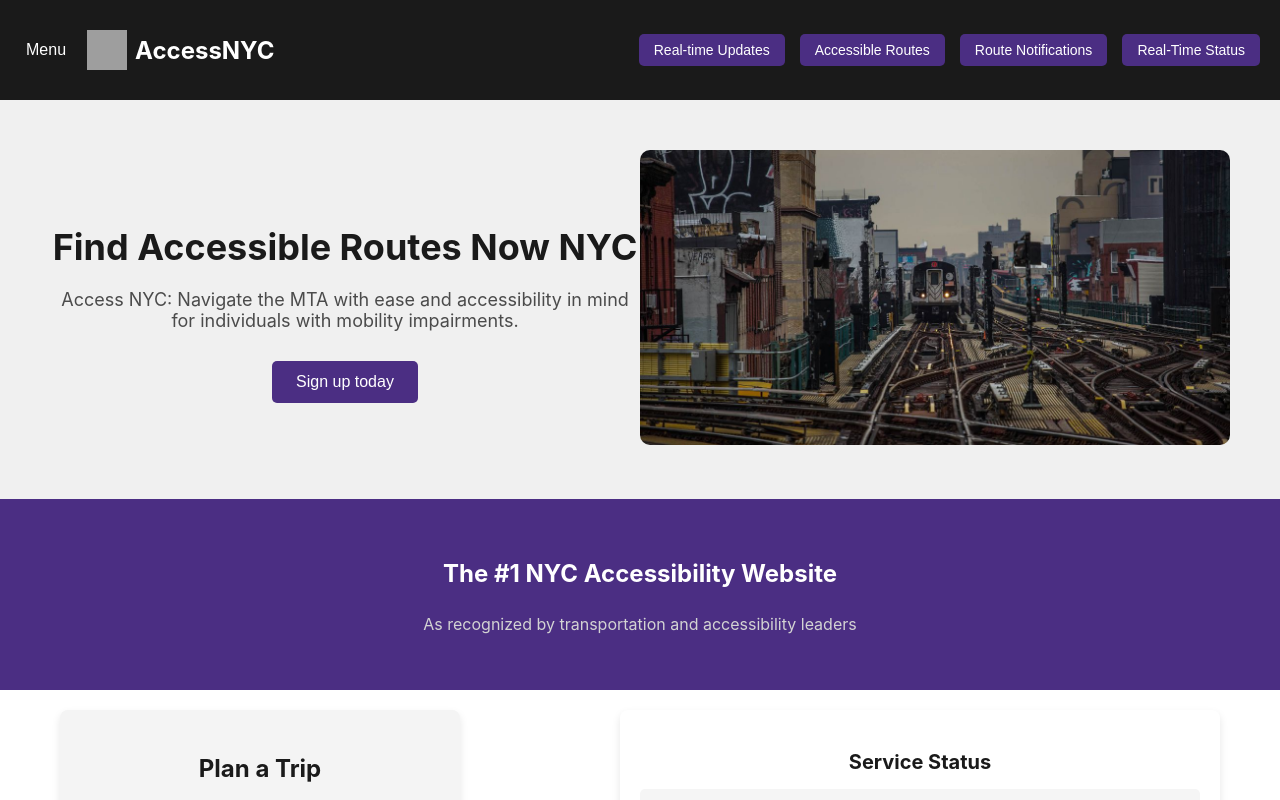
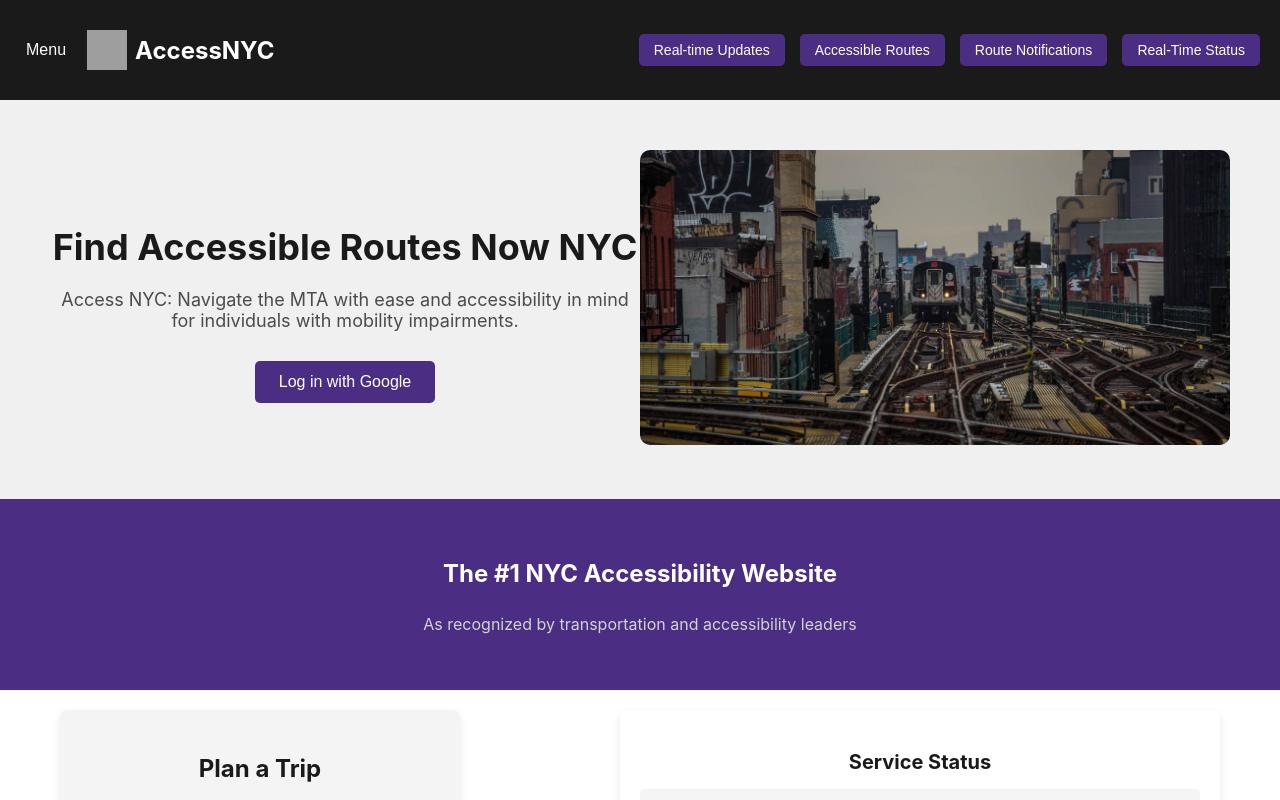
Before and after one commit to AllenChenCU/COMSW4153-cloud-master, a React (Create React App) app in the folder UI_repo/landing-page/: page / in a window 1280 px wide. Shown: the top 800 px of the page. Built offline with nearby package versions, Linux system fonts and the light colour scheme; grey boxes are pictures that could not be loaded.

Commit message:
log in with google
log in with google

```diff
--- a/UI_repo/landing-page/package.json
+++ b/UI_repo/landing-page/package.json
@@ -8,7 +8,7 @@
     "@testing-library/user-event": "^13.5.0",
     "react": "^18.3.1",
     "react-dom": "^18.3.1",
-    "react-router-dom": "^7.0.1",
+    "react-router-dom": "^7.0.2",
     "react-scripts": "5.0.1",
     "web-vitals": "^2.1.4"
   },
--- a/UI_repo/landing-page/src/components/HeroSection.js
+++ b/UI_repo/landing-page/src/components/HeroSection.js
@@ -14,7 +14,7 @@ function HeroSection() {
           className="cta-button"
           onClick={() => (window.location.href = 'https://378e-38-27-115-22.ngrok-free.app/auth/google')}
         >
-          Sign up today
+          Log in with Google
         </button>
       </div>
       <div className="hero-image">
```
Also changed, not shown: 1 other file (tests, documents, lock files or other folders).
